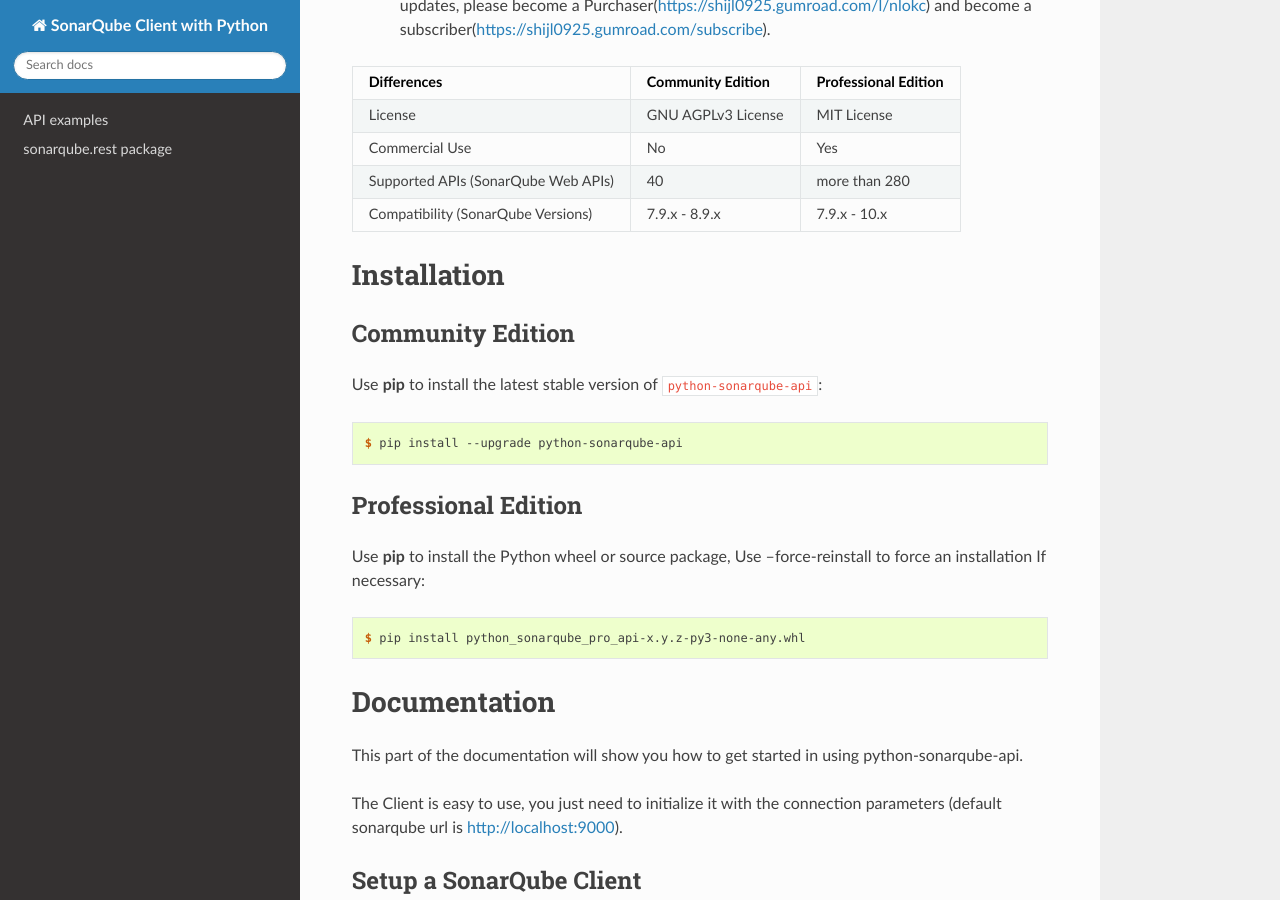
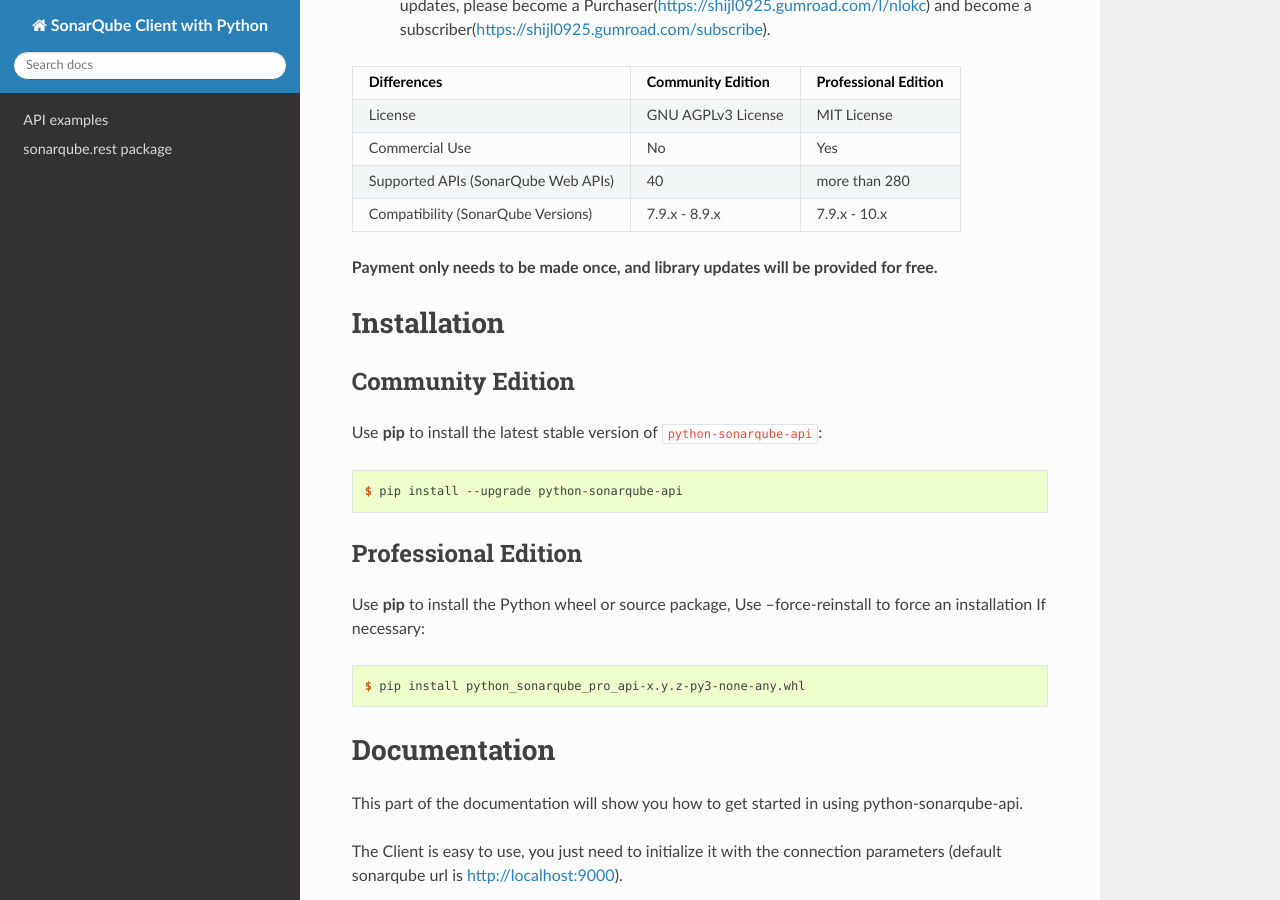
Before and after one commit to shijl0925/python-sonarqube-api, a Sphinx documentation site: the page built from docs/index.rst, in a window 1280 px wide and 900 px high, scrolled down 637 px. Built offline with Sphinx 7.4.7 and the Read the Docs theme 2.0.0, drawn with Linux system fonts in a browser that asks for light colours.

Commit message:
Update index.rst

```diff
--- a/docs/index.rst
+++ b/docs/index.rst
@@ -39,6 +39,7 @@
 | (SonarQube Versions)|                     |                       |
 +---------------------+---------------------+-----------------------+
 
+**Payment only needs to be made once, and library updates will be provided for free.**
 
 Installation
 ============
```
